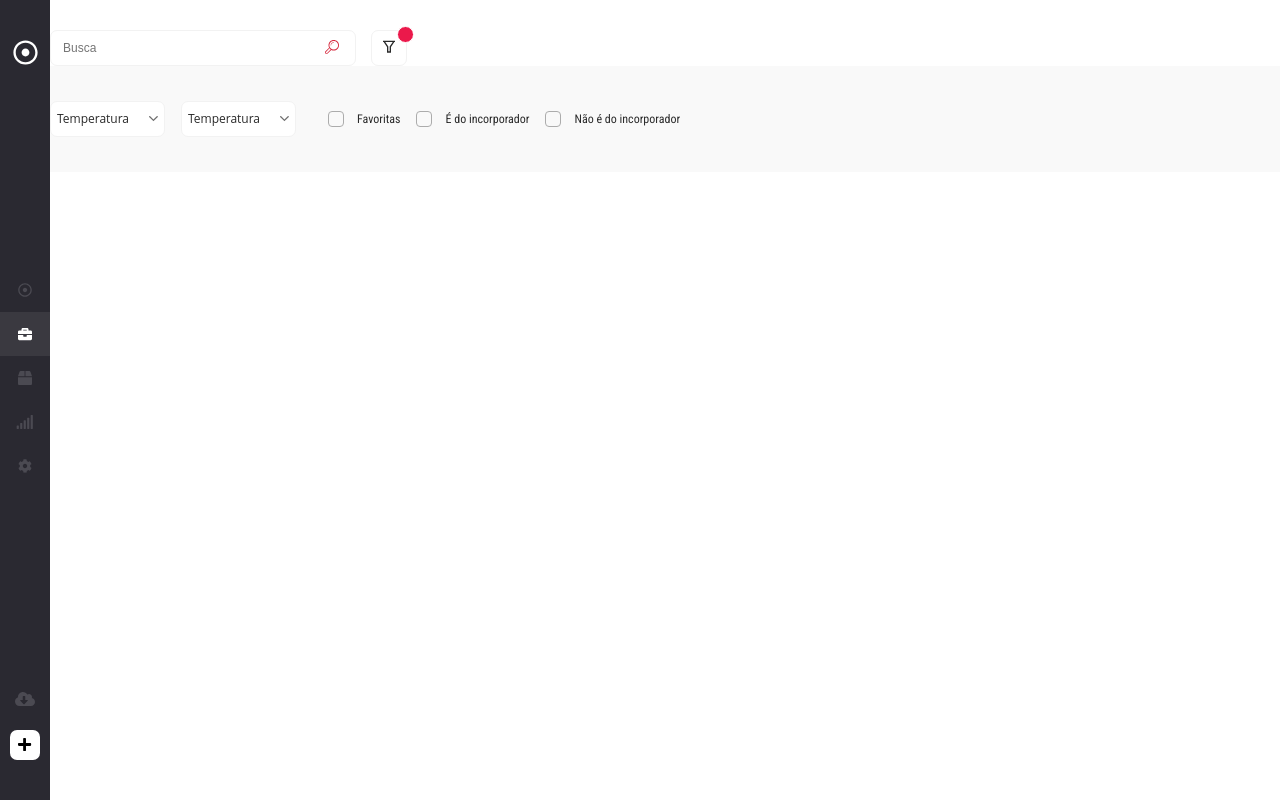
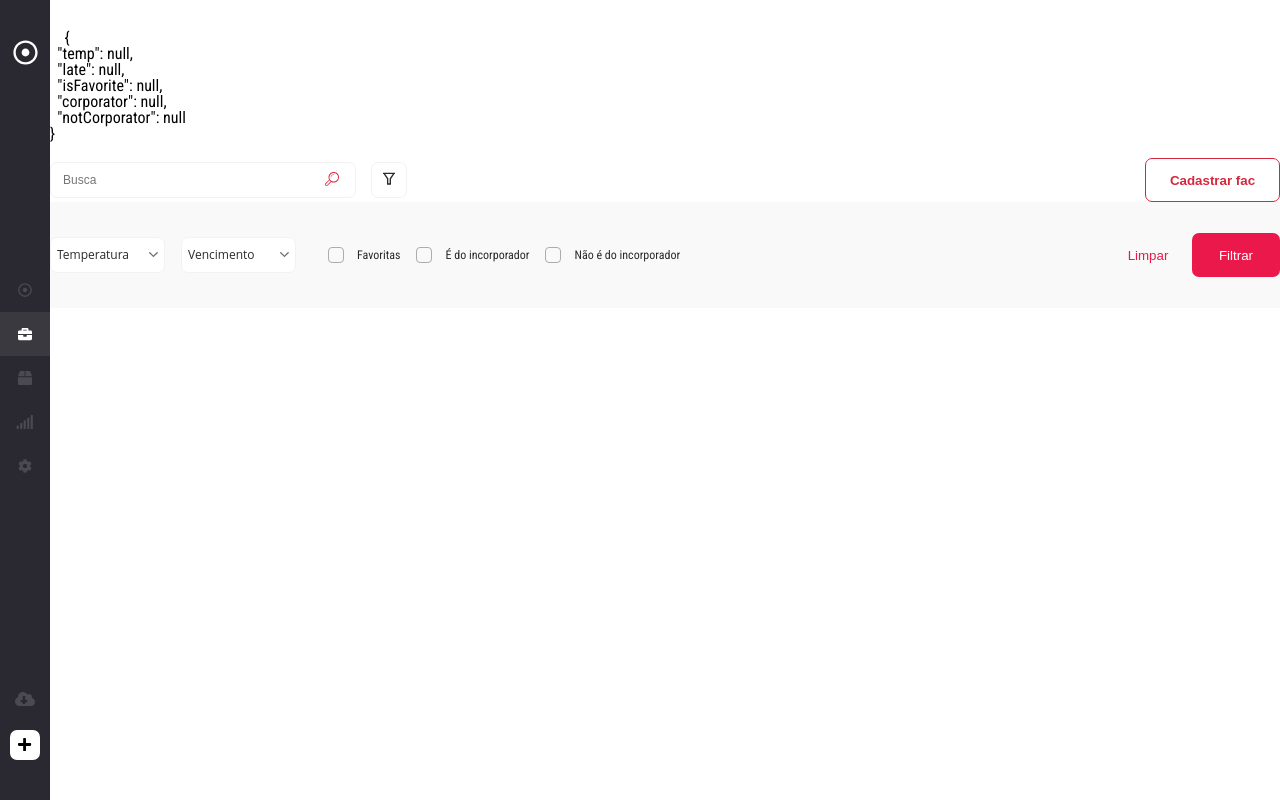
Before and after one commit to rafaelcarvalhocaetano/_customers, an Angular app: page /login in a window 1280 px wide. Built offline with nearby package versions, Linux system fonts and the light colour scheme.

Commit message:
Finished template

```diff
--- a/src/app/login/login.component.html
+++ b/src/app/login/login.component.html
@@ -1,5 +1,8 @@
 <div class="container-filter">
 
+  <pre>
+    {{ form.value | json }}
+  </pre>
   <!-- BUSCA SUPERIOR -->
   <div class="dnd-filter">
     <div class="dnd-element">
@@ -13,64 +16,50 @@
         <button class="btn-filter" (click)="showFilterAction()">
           <img src="../../assets/svgs/funnel.svg" alt="Funnel">
         </button>
-        <img class="dnd-dot-alert" src="../../assets/svgs/dot-alert.svg" alt="Alert" *ngIf="true">
+        <img class="dnd-dot-alert" src="../../assets/svgs/dot-alert.svg" alt="Alert" *ngIf="validator()">
       </div>
     </div>
     <!-- <lib-button-secondary>Cadastrar fac</lib-button-secondary> -->
+    <button class="btn-create">Cadastrar fac</button>
   </div>
 
 
   <!-- FILTER -->
-  <form class="more-filter" *ngIf="true">
+  <form [formGroup]="form" class="more-filter" *ngIf="showFilter">
     <div class="container-form">
       <div class="select-filter">
-        <!-- <app-dropdown-button
-        [isOpen]="false"
-        [label]="'Temperatura'">
-          <ul class="dropdown-list">
-            <li *ngFor="let item of listTemperature">
-              <a>
-                <img src="../../assets/svgs/{{item.icon}}.svg" alt="{{item.name}}">
-                <p>{{ item.name }}</p>
-              </a>
-            </li>
-          </ul>
-        </app-dropdown-button> -->
-        <ctm-select-options></ctm-select-options>
+        <ctm-select-options
+          [changeLate]="false"
+          [text]="form.get('temp').value ? form.get('temp').value : 'Temperatura'"
+          [listOptions]="listTemperature"
+          (sendChange)="tempData($event)">
+        </ctm-select-options>
+
       </div>
       <div class="select-filter">
-        <!-- <app-dropdown-button
-        [isOpen]="false"
-        [label]="'Vencimento'">
-          <ul class="dropdown-list">
-            <li *ngFor="let item of listChanger">
-              <a>
-                <img src="../../assets/svgs/{{item.icon}}.svg" alt="{{item.name}}">
-                <p>{{ item.name }}</p>
-              </a>
-            </li>
-          </ul>
-        </app-dropdown-button> -->
-        <ctm-select-options></ctm-select-options>
-
+        <ctm-select-options
+          [text]="form.get('late').value ? form.get('late').value : 'Vencimento'"
+          [changeLate]="true"
+          [listOptions]="listChanger"
+          (sendChange)="changeData($event)">
+        </ctm-select-options>
       </div>
-
       <ul class="list-checked">
         <li class="item-checked">
-          <a class="item-action">
-            <input type="checkbox" id="favorite" name="favorite">
+          <a class="item-action" (click)="selectField('isFavorite')">
+            <input type="checkbox" id="favorite" name="favorite" formControlName="isFavorite">
             <label for="favorite">Favoritas</label>
           </a>
         </li>
         <li class="item-checked">
-          <a class="item-action">
-            <input type="checkbox" id="icpt" name="icpt">
+          <a class="item-action" (click)="selectIncorporator()">
+            <input type="checkbox" id="icpt" name="icpt" formControlName="corporator">
             <label for="icpt">É do incorporador</label>
           </a>
         </li>
         <li class="item-checked">
-          <a class="item-action">
-            <input type="checkbox" class="nicpt" id="nicpt" name="nicpt">
+          <a class="item-action" (click)="selectNotCorp()">
+            <input type="checkbox" class="nicpt" id="nicpt" name="nicpt" formControlName="notCorporator">
             <label for="nicpt">Não é do incorporador</label>
           </a>
         </li>
@@ -79,6 +68,8 @@
     <div class="filter-actions">
       <!-- <lib-button-tertiary>Limpar</lib-button-tertiary>
       <lib-button-primary>Filtrar</lib-button-primary> -->
+      <button class="btn-clear" (click)="resetForm()">Limpar</button>
+      <button class="btn-filter" (click)="search()">Filtrar</button>
     </div>
   </form>
 </div>
--- a/src/app/login/login.component.scss
+++ b/src/app/login/login.component.scss
@@ -64,6 +64,21 @@
           margin-left: -10px;
           top: -10px;
         }
+      }
+    }
+
+    .btn-create {
+      width: 135px;
+      height: 44px;
+      background: #FFFFFF;
+      border: 1px solid #D6283D;
+      box-sizing: border-box;
+      border-radius: 7px;
+      color: #D6283D;
+      font-weight: bold;
+      cursor: pointer;
+      &:focus {
+        outline: none;
       }
     }
   }
@@ -155,6 +170,27 @@
     .filter-actions {
       display: flex;
       align-items: center;
+      .btn-filter {
+        width: 88px;
+        height: 44px;
+        background: #EB194B;
+        color: #FFF;
+        border-radius: 7px;
+        border: none;
+        cursor: pointer;
+        &:focus {
+          outline: none;
+        }
+      }
+      .btn-clear {
+        width: 88px;
+        height: 44px;
+        color: #EB194B;
+        border: none;
+        background-color: transparent;
+        cursor: pointer;
+       @include opacity();
+      }
     }
 
   }
--- a/src/app/login/login.component.ts
+++ b/src/app/login/login.component.ts
@@ -1,4 +1,4 @@
-import { Component, OnInit } from '@angular/core';
+import { Component, OnInit, HostListener, ElementRef } from '@angular/core';
 import { FormGroup, FormBuilder } from '@angular/forms';
 
 @Component({
@@ -9,7 +9,13 @@ import { FormGroup, FormBuilder } from '@angular/forms';
 export class LoginComponent implements OnInit {
 
   public form: FormGroup;
-  public showFilter = false;
+  public showFilter = true;
+  public showDot = false;
+  public openFilter = false;
+  public showOpenDrop = false;
+  public corp = false;
+  public inCorp = false;
+  public isFavorite = false;
 
   public listTemperature = [
     {id: 1, name: 'Quente', icon: 'hot'},
@@ -17,13 +23,24 @@ export class LoginComponent implements OnInit {
     {id: 3, name: 'Frio', icon: 'cold'}
   ];
   public listChanger = [
-    {id: 1, name: 'Verde (atualizada)', icon: 'dot-green'},
-    {id: 2, name: 'Amarela (à vencer)', icon: 'dot-yellow'},
-    {id: 3, name: 'Vermelha (vencida)', icon: 'dot-alert'}
+    {id: 1, name: 'Verde', icon: 'dot-green'},
+    {id: 2, name: 'Amarela', icon: 'dot-yellow'},
+    {id: 3, name: 'Vermelha', icon: 'dot-alert'}
   ];
 
+  @HostListener('document:click', ['$event'])
+  onClick(ev) {
+    if (this.showFilter) {
+      if (!this.eRef.nativeElement.contains(ev.target)) {
+        this.validator();
+        this.showFilter = false;
+      }
+    }
+  }
+
   constructor(
-    private fb: FormBuilder
+    private fb: FormBuilder,
+    private eRef: ElementRef
   ) { }
 
   ngOnInit() {
@@ -34,9 +51,9 @@ export class LoginComponent implements OnInit {
     this.form = this.fb.group({
       temp: [],
       late: [],
-      is_favorite: [],
-      is_incorporation: [],
-      is_not_incorporation: []
+      isFavorite: [],
+      corporator: [],
+      notCorporator: []
     });
   }
 
@@ -44,6 +61,54 @@ export class LoginComponent implements OnInit {
     this.showFilter = !this.showFilter;
   }
 
+  public search() {
+    console.log(' search() ', this.form.value);
+  }
+
+  public tempData(event) {
+    this.form.get('temp').setValue(event.name);
+  }
+
+  public changeData(event) {
+    this.form.get('late').setValue(event.name);
+  }
+
+  public validator(): boolean {
+    if (this.form.get('temp').value ||
+      this.form.get('late').value ||
+      this.form.get('isFavorite').value ||
+      this.form.get('corporator').value ||
+      this.form.get('notCorporator').value) {
+        this.showDot = true;
+    } else {
+      this.showDot = false;
+    }
+    return this.showDot;
+  }
+
+  public resetForm() {
+    this.form.reset();
+  }
+
+  public selectField(name: string) {
+    this.isFavorite = !this.isFavorite;
+    this.form.get(name).setValue(this.isFavorite);
+  }
+
+  public selectIncorporator() {
+    this.corp = !this.corp;
+    this.inCorp = false;
+    this.form.get('corporator').setValue(this.corp);
+    this.form.get('notCorporator').setValue(this.inCorp);
+  }
+
+  public selectNotCorp() {
+    this.inCorp = !this.inCorp;
+    this.corp = false;
+    this.form.get('corporator').setValue(this.corp);
+    this.form.get('notCorporator').setValue(this.inCorp);
+  }
+
 
 
 }
--- a/src/app/shared/components/select-options/select-options.component.html
+++ b/src/app/shared/components/select-options/select-options.component.html
@@ -1,12 +1,12 @@
 <button class="selected" (click)="actioDropDown()">
   <p class="btn-text">{{ text }}</p>
-  <img src="../../../../assets/svgs/arrow_down.svg" class="icon-arrow" [ngClass]="{'icon-revert': showDropDown, 'icon-trt': !showDropDown}" alt="icon">
+  <img src="../../../../assets/svgs/arrow_down.svg" class="icon-arrow" [ngClass]="{'icon-revert': showDropDown}" alt="icon">
 </button>
 <ul class="dropdown-list" *ngIf="showDropDown">
-  <li *ngFor="let item of listTemperature">
-    <a (click)="select(item.name)">
+  <li *ngFor="let item of listOptions;let i = index">
+    <a (click)="select(item.name); sendChange.emit(item)">
       <img src="../../assets/svgs/{{item.icon}}.svg" alt="{{item.name}}">
-      <p>{{ item.name }}</p>
+      <p>{{ item.name }} {{ changeLate ? listChange[i] : null }}</p>
     </a>
   </li>
 </ul>
--- a/src/app/shared/components/select-options/select-options.component.ts
+++ b/src/app/shared/components/select-options/select-options.component.ts
@@ -1,4 +1,4 @@
-import { Component, HostListener, ElementRef } from '@angular/core';
+import { Component, HostListener, ElementRef, Input, Output, EventEmitter } from '@angular/core';
 
 @Component({
   selector: 'ctm-select-options',
@@ -7,17 +7,24 @@ import { Component, HostListener, ElementRef } from '@angular/core';
 })
 export class SelectOptionsComponent {
 
+  @Input()
+  public text = '';
+
+  @Input()
+  public changeLate = false;
+
+  @Input()
+  public listOptions = [];
+
+  @Output()
+  public sendChange = new EventEmitter<string>();
+
   public showDropDown = false;
-  public text = 'Temperatura';
-
-  public listTemperature = [
-    {id: 1, name: 'Quente', icon: 'hot'},
-    {id: 2, name: 'Morno', icon: 'warm'},
-    {id: 3, name: 'Frio', icon: 'cold'}
-  ];
+  public listChange = ['(atualizada)', '(à vencer)', '(vencida)'];
 
   @HostListener('document:click', ['$event'])
   onClick(ev) {
+    ev.preventDefault();
     if (this.showDropDown) {
       if (!this.eRef.nativeElement.contains(ev.target)) {
         this.showDropDown = false;
```
